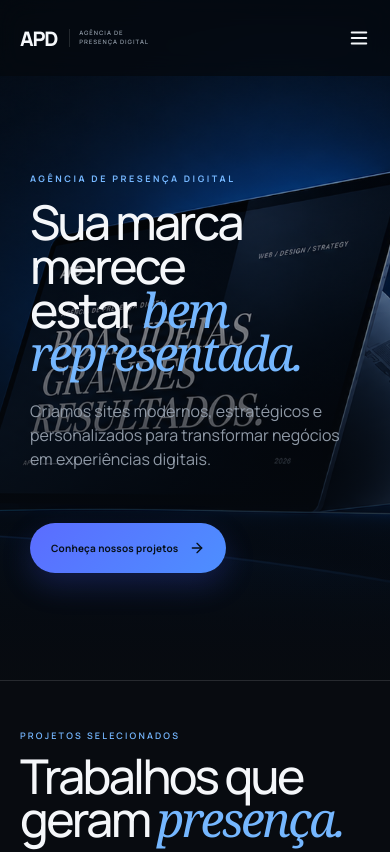
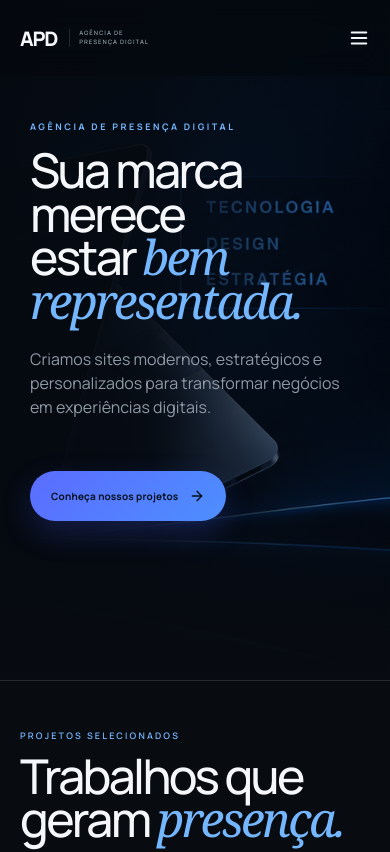
Before and after one commit to avanegm/apd-portfolio, a React (Vite) app: page / in a window 390 px wide. Shown: the top 852 px of the page. Built offline with nearby package versions, Linux system fonts and the light colour scheme.

Commit message:
Ajustes finais APD_3

```diff
--- a/src/styles.css
+++ b/src/styles.css
@@ -3774,52 +3774,93 @@ button {
 }
 
 /* =========================================
-   HERO — CORREÇÃO MOBILE
+   HERO MOBILE — CORREÇÃO DEFINITIVA
+   A imagem fica somente como elemento visual
+   no lado direito, sem o texto embutido aparecer.
    ========================================= */
 
 @media (max-width: 700px) {
 
   .hero {
+    position: relative !important;
     min-height: 680px !important;
+
     padding: 120px 30px 55px !important;
 
-    background-size: auto 100% !important;
-    background-position: 72% center !important;
+    display: flex !important;
+    align-items: flex-start !important;
+    justify-content: flex-start !important;
+
+    overflow: hidden !important;
+
+    background-color: #050a11 !important;
+
+    /*
+      A imagem original é horizontal e já possui
+      textos dentro dela.
+      Jogamos a imagem totalmente para a direita,
+      mostrando praticamente só o notebook.
+    */
+    background-image: url("/images/hero-devices.png") !important;
     background-repeat: no-repeat !important;
-
-    align-items: flex-start !important;
-  }
-
+    background-size: auto 115% !important;
+    background-position: right center !important;
+  }
+
+  /*
+    Escurece principalmente o lado esquerdo,
+    onde fica o texto real do site.
+  */
   .hero::before {
+    content: "" !important;
+    position: absolute !important;
+    inset: 0 !important;
+    z-index: 1 !important;
+
     background:
       linear-gradient(
+        90deg,
+        rgba(5, 10, 17, 1) 0%,
+        rgba(5, 10, 17, .94) 38%,
+        rgba(5, 10, 17, .60) 65%,
+        rgba(5, 10, 17, .18) 100%
+      ),
+      linear-gradient(
         180deg,
-        rgba(5, 10, 17, .20) 0%,
-        rgba(5, 10, 17, .45) 45%,
-        rgba(5, 10, 17, .82) 78%,
+        rgba(5, 10, 17, .10) 0%,
+        rgba(5, 10, 17, .25) 70%,
         rgba(5, 10, 17, 1) 100%
       ) !important;
+
     opacity: 1 !important;
-  }
-
+    pointer-events: none !important;
+  }
+
+  /*
+    Conteúdo verdadeiro do site fica acima da imagem.
+  */
   .hero-content,
   .hero-copy {
     position: relative !important;
     z-index: 3 !important;
+
     width: 100% !important;
-    max-width: 100% !important;
+    max-width: 360px !important;
   }
 
   .hero h1 {
     max-width: 360px !important;
-    font-size: clamp(3rem, 12vw, 4.2rem) !important;
+
+    font-size: clamp(3rem, 12vw, 4rem) !important;
     line-height: .91 !important;
     letter-spacing: -.055em !important;
   }
 
   .hero p {
     max-width: 330px !important;
+
     margin-top: 24px !important;
+
     font-size: 16px !important;
     line-height: 1.5 !important;
   }
```
